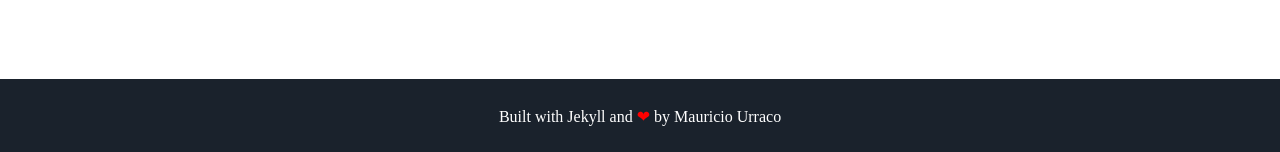
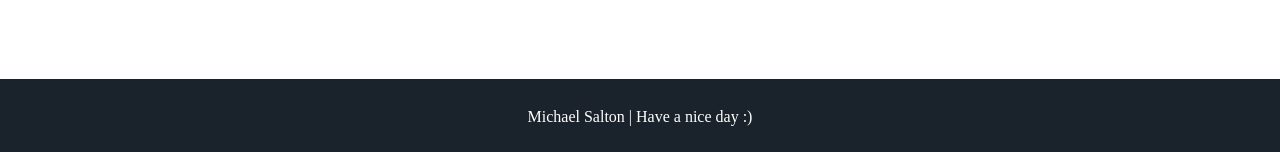
Before and after one commit to michaelsalton/michaelsalton.github.io, a Jekyll site: the page built from index.html, in a window 1280 px wide. Shown: the part 1557-1709 px from the top of the page. Built offline with Jekyll 4.4.1, drawn with Linux system fonts in a browser that asks for light colours; some web fonts are replaced.

Commit message:
Update footer.html

```diff
--- a/_includes/footer.html
+++ b/_includes/footer.html
@@ -1,6 +1,6 @@
 <footer class="footer">
     <!-- <p>&copy; {{ site.username }}</p> -->
-    <p>Built with Jekyll and <span class="love">❤</span> by <a href="https://github.com/murraco">Mauricio Urraco</a></p>
+    <p>Michael Salton | Have a nice day :)</p>
 </footer>
 <script src="{{ '/assets/js/particles.min.js' | prepend: site.baseurl }}"></script>
 <script src="{{ '/assets/js/sweet-scroll.min.js' | prepend: site.baseurl }}"></script>
```
